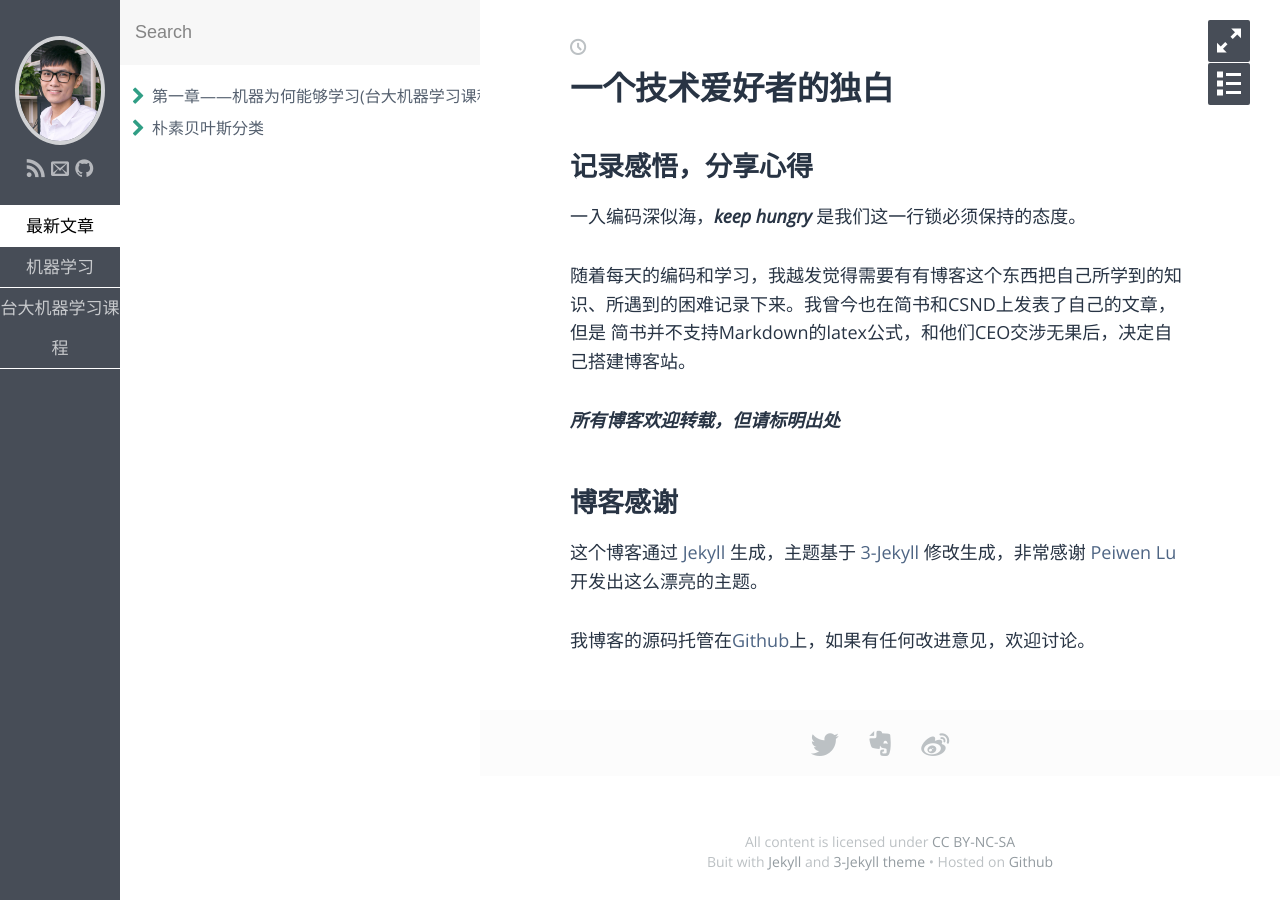
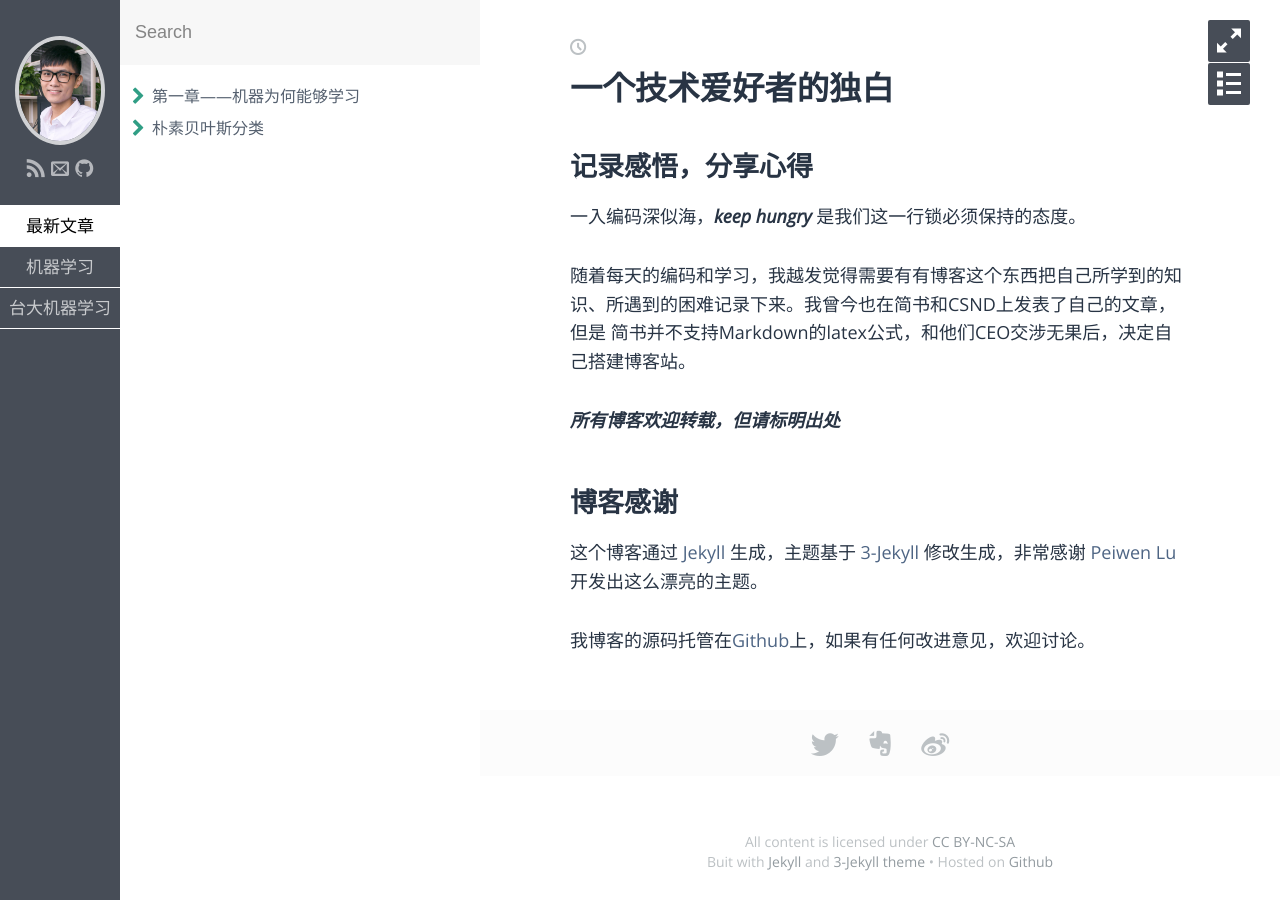
Before and after one commit to keepCodingDream/blog.io, a Jekyll site: the page built from index.md, in a window 1280 px wide. Built offline with Jekyll 4.4.1, drawn with Linux system fonts in a browser that asks for light colours; some web fonts are replaced; part of the change alters nothing that is shown.

Commit message:
machine learning 1

````diff
--- a/_posts/2017-07-29-Taiwan-Why-machine-can-learning.md
+++ b/_posts/2017-07-29-Taiwan-Why-machine-can-learning.md
@@ -1,8 +1,8 @@
 ---
 layout: post
-title: 第一章——机器为何能够学习(台大机器学习课程)
-category: 台大机器学习课程
-keywords: 台大机器学习课程,机器学习,台大
+title: 第一章——机器为何能够学习
+category: 台大机器学习
+keywords: 台大机器学习,机器学习,台大
 ---
 
 ```
@@ -24,7 +24,7 @@ keywords: 台大机器学习课程,机器学习,台大
 
 > 机器学习架构
 
-![1.1](../assets/img/taiwan/1.1.png)
+![1.1](https://raw.githubusercontent.com/keepCodingDream/blog.io/master/assets/img/taiwan/1.1.png)
 
 上图是林轩田老师给出的机器学习的基础架构，让我来一一介绍一下每个部分的意义。(基于上面银行卡决策场景)
 
@@ -58,7 +58,7 @@ keywords: 台大机器学习课程,机器学习,台大
 
 让我们先从一道初中数学题来分析这个问题吧。
 
-![1.2](../assets/img/taiwan/1.2.png)
+![1.2](https://raw.githubusercontent.com/keepCodingDream/blog.io/master/assets/img/taiwan/1.2.png)
 
 ```
 问题如上图所示，上面三个图y=-1,下面三个图y=+1。求最下面那个图的y值。
@@ -86,7 +86,7 @@ g2(左上角为黑色的图形)=−1
 
 > 霍夫丁不等式的证明
 
-![1.3](../assets/img/taiwan/1.3.png)
+![1.3](https://raw.githubusercontent.com/keepCodingDream/blog.io/master/assets/img/taiwan/1.3.png)
 
 让我们以从一个罐子里取求的例子来解释这个概率的问题吧。
 
@@ -107,7 +107,7 @@ $$
 
 有了上面的概率基础，我们再来看看今天的问题。
 
-![1.4](../assets/img/taiwan/1.4.png)
+![1.4](https://raw.githubusercontent.com/keepCodingDream/blog.io/master/assets/img/taiwan/1.4.png)
 
 f(x)是我们的目标函数，h(x)是属于hypothesis set $H$的某一个方程。
 
@@ -136,16 +136,16 @@ $$
 
 霍夫丁不等式告诉我们，在数量很大的情况下，测试数据集上的错误率会接近实际生产的错误率，这样我们就有了预测的前提。
 
-![1.5](../assets/img/taiwan/1.5.png)
+![1.5](https://raw.githubusercontent.com/keepCodingDream/blog.io/master/assets/img/taiwan/1.5.png)
 
 上图就是说明了，当霍夫丁不等式上线“上界”足够小时，我们可以说h在sample中的表现(错误率)与h在总体中的表现是差不多的。
 
-所以理论上，我们只需要在**训练数据集很大的情况下选择一个$E_{in}$很小h**，我们就可以说，我们选择的这个h的$E_{out}$也很小，也就是说我们学到了！
+所以理论上，我们只需要在**训练数据集很大的情况下选择一个$E_{in}$很小h**，我们就可以说，我们选择的这个h的 $E_{out}$ 也很小，也就是说我们学到了！
 
 > 总结
 
 我们回到文章最开始提到的，我们怎么去判断一个人是否可以发放信用卡呢？相信大家现在应该有一点思路了。
 
-我们选择过去的信用记录作为训练样本，我们选择一个在过去训练样本中出错最少的h作为g($E_{in}$最小)，霍夫丁不等式告诉我们在总体的样本中的错误率会和训练样本中的"差不多"。
+我们选择过去的信用记录作为训练样本，我们选择一个在过去训练样本中出错最少的h作为g( $E_{in}$ 最小)，霍夫丁不等式告诉我们在总体的样本中的错误率会和训练样本中的"差不多"。
 
 有了这样的前提，我们就可以说，我们能通过过去，预测未来！
````
